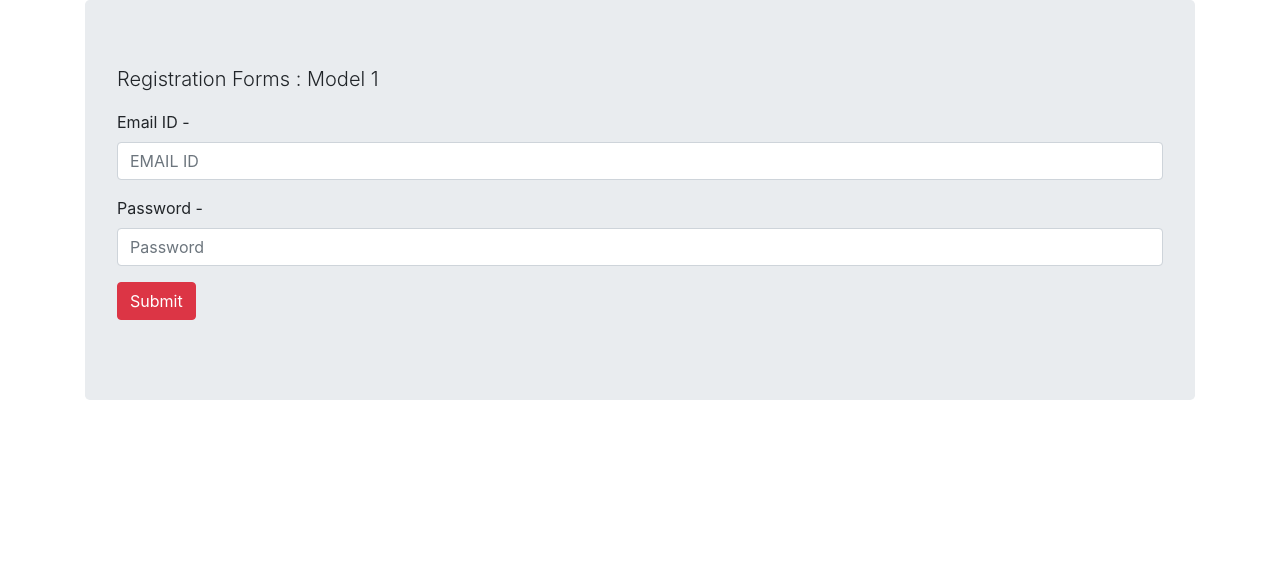
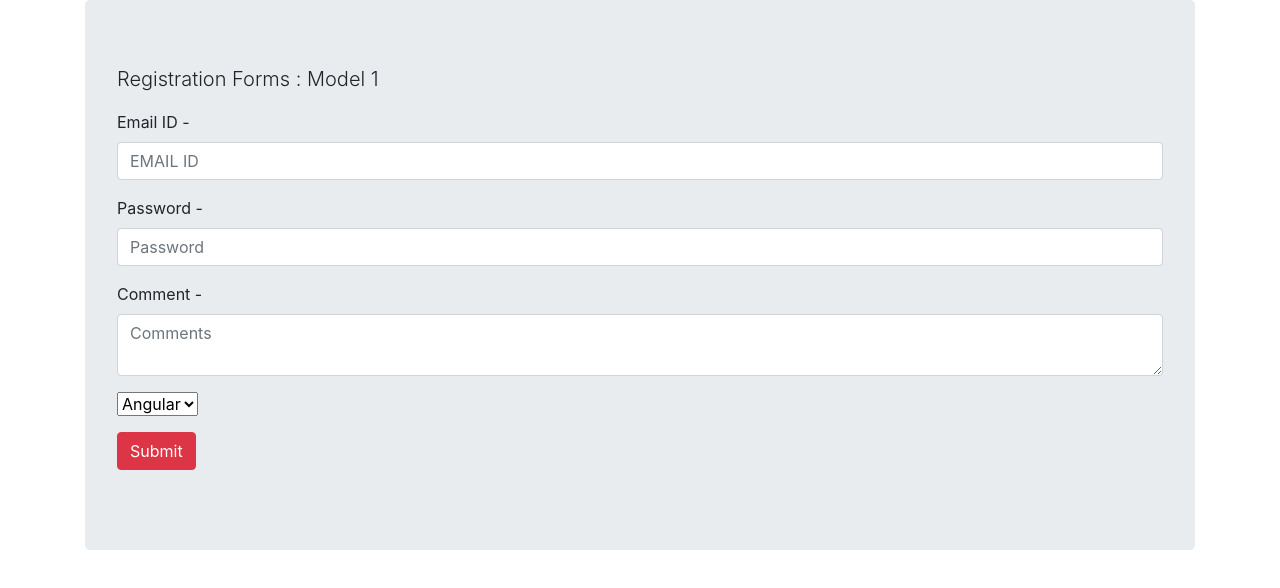
Before and after one commit to Pushpendrahpx/React_Initial_Phase, a React (Create React App) app: page / in a window 1280 px wide. Shown: the top 588 px of the page. Built offline with nearby package versions, Linux system fonts and the light colour scheme.

Commit message:
Update form1.js

```diff
--- a/src/components/forms/form1.js
+++ b/src/components/forms/form1.js
@@ -6,7 +6,9 @@ class form1 extends Component {
 
         this.state = {
                 email:'',
-                password:''
+                password:'',
+                comments:'',
+                topic:'Angular'
         }
 
         this.handleChange = this.handleChange.bind(this);
@@ -14,19 +16,29 @@ class form1 extends Component {
         this.handleSubmit = this.handleSubmit.bind(this);
     }
 
-    handleChange(event){
+    handleChange = event=>{
         this.setState({
             email:event.target.value
         });
     }
-    handleChangepass(event){
+    handleChangepass = event =>{
         this.setState({
             password:event.target.value
         });
     }
-    handleSubmit(event) {
-        alert('A emails was submitted: ' + this.state.email);
+    handleSubmit = event=> {
+       console.log(this.state);
         event.preventDefault();
+      }
+      commentChange = event=>{
+          this.setState({
+              comments:event.target.value
+          });
+      }
+      topicChange = (event)=>{
+          this.setState({
+              topic:event.target.value
+          });
       }
 
     render() {
@@ -50,6 +62,21 @@ class form1 extends Component {
                             value={this.state.password}
                             onChange={this.handleChangepass} placeholder='Password' className='form-control' />
                         </div>
+
+                        <div className='form-group'>
+                            <label>Comment - </label>
+                            <textarea
+                                value={this.state.comments}
+                                onChange={this.commentChange}
+                                className='form-control' placeholder="Comments"></textarea>
+                        </div>
+                        <div className='form-group'>
+                            <select value={this.state.topic} onChange={this.topicChange}>
+                                <option value='Angular'>Angular</option>
+                                <option value='React'>React</option>
+                                <option value='Vue'>Vue</option>
+                            </select>
+                        </div>
                         <div className='form-group'>
                             <button type='submit' className='btn btn-danger btn-large large '>Submit</button>
                         </div>
```
